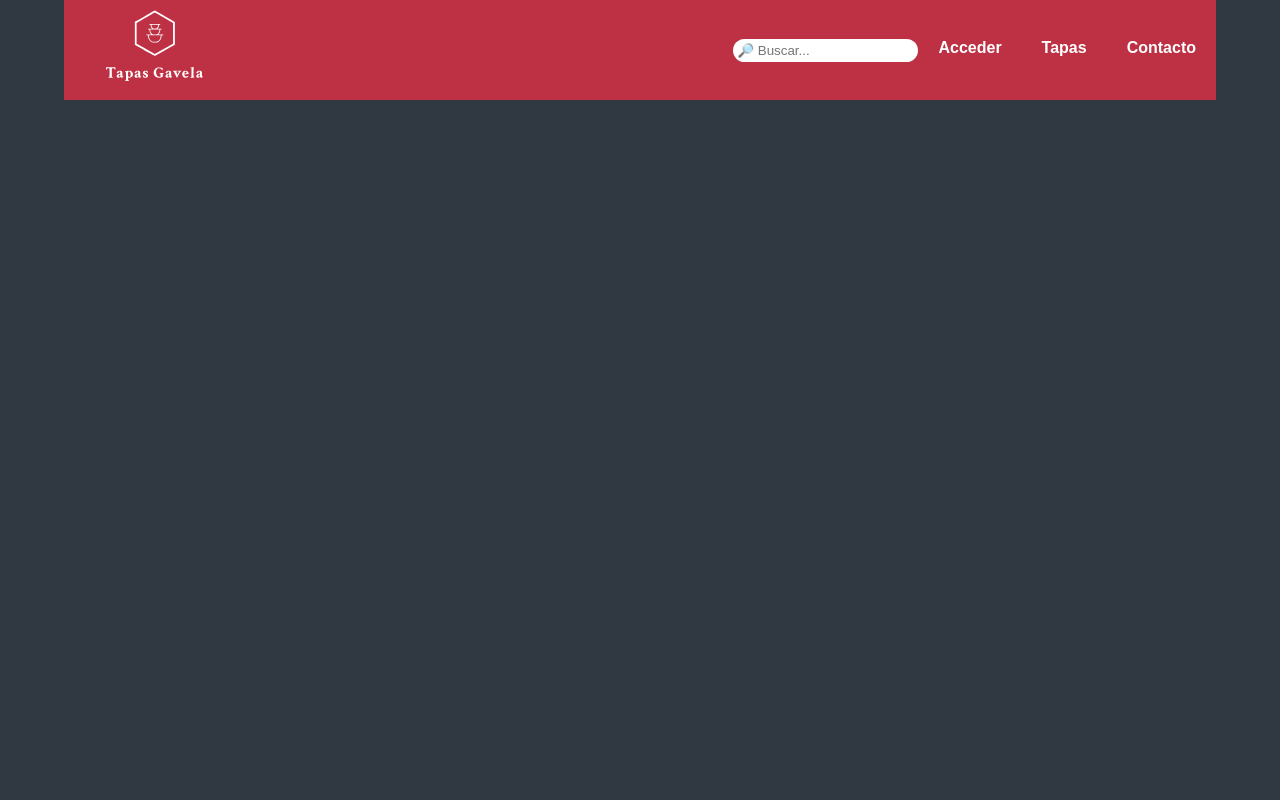
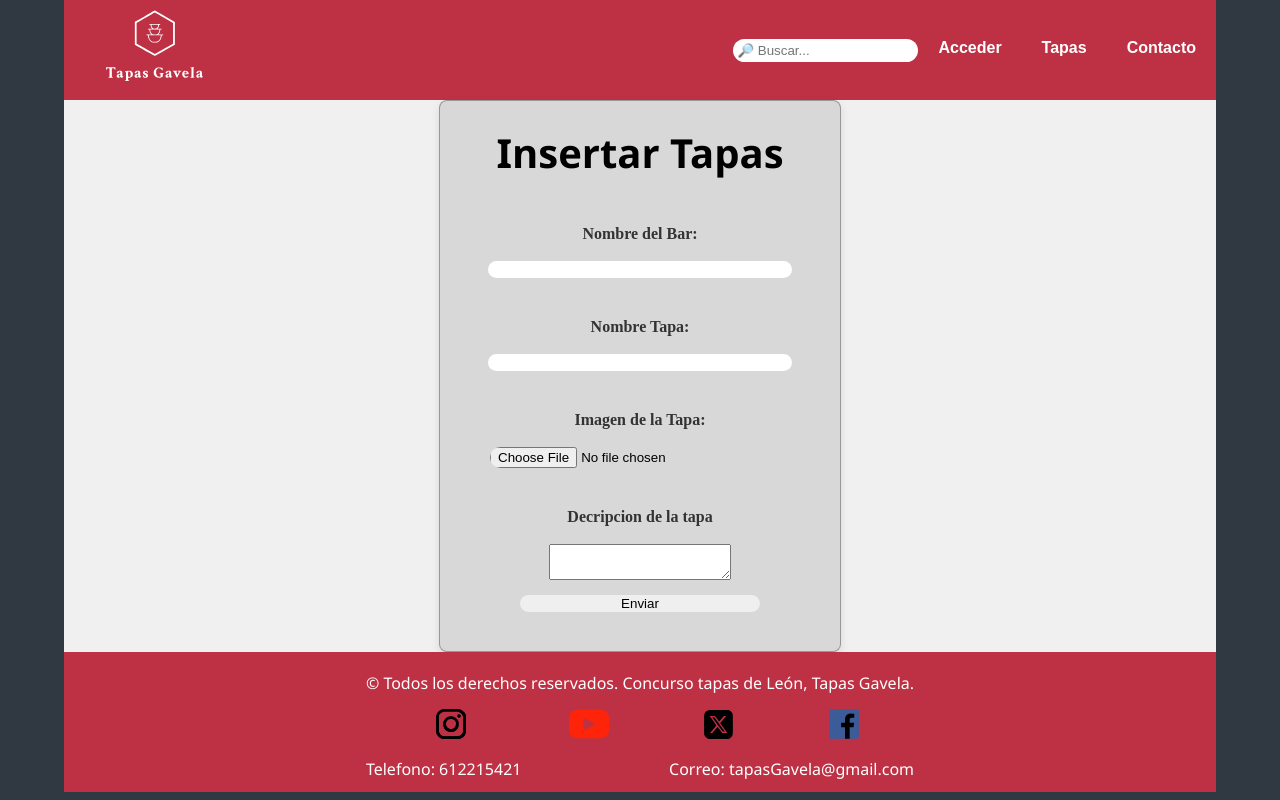
Before and after one commit to LuisTona/proyectoTapasJs, a PHP site: page /insertarTapa.html in a window 1280 px wide. Run offline with PHP 8.4, Linux system fonts and the light colour scheme.

Commit message:
insertar/a/medias

```diff
--- a/css/estilosGenerales.css
+++ b/css/estilosGenerales.css
@@ -25,6 +25,7 @@
     align-items: center;
     background-color: #be3144;
     box-shadow: 0 4px 8px rgba(0, 0, 0, 0.1);
+
 }
 
 #logo{
--- /dev/null
+++ b/css/insertar.css
@@ -0,0 +1,43 @@
+form{
+    border-radius: 8px;
+    box-shadow: 0 4px 8px rgba(0, 0, 0, 0.1);
+    background-color: #d8d8d8;
+    border: solid 1px rgba(128, 128, 128, 0.735);
+    width: 40%;
+    height: 400px;
+    max-width: 400px;
+    min-height: 550px;
+    display: flex;
+    justify-content: center;
+    align-items: center;
+    flex-direction: column;
+    text-align: center;
+    justify-self: center;
+    align-self: center;
+    & h2{
+        margin-top: 0px;
+    }
+
+    & label{
+        display: block;
+        margin-top: 12px;
+        font-weight: bold;
+        color: #333;
+    }
+
+    & input{
+        width: 75%;
+        border-radius: 15px;
+        margin-bottom: 10px;
+        border: none;
+    }
+
+    & input:last-child{
+        margin: 15px;
+        width: 60%;
+    }
+
+    & .enviar{
+        cursor: pointer;
+    }
+}
--- a/css/style.css
+++ b/css/style.css
@@ -1,4 +1,3 @@
-
 form {
     background-color: #fff;
     padding: 20px;
--- a/insertarTapa.html
+++ b/insertarTapa.html
@@ -4,6 +4,7 @@
     <meta charset="UTF-8">
     <meta name="viewport" content="width=device-width, initial-scale=1.0">
     <link rel="stylesheet" href="./css/landingPage.css">
+    <link rel="stylesheet" href="./css/insertar.css">
     <link rel="shortcut icon" href="./svg/logoTapasFavicon.svg" type="image/x-icon">
     <title>Insertar Tapa</title>
 </head>
@@ -53,8 +54,29 @@
         </nav>
      </header>
      <main>
-
+        <form action="" method="post" id="formulario">
+            <h2>Insertar Tapas</h2>
+            <label for="nomber">Nombre del Bar:</label><br>
+            <input type="text" id="nombreBar" class="nombreBar" name="nombreBar"><br>
+            <label for="nombreTapa">Nombre Tapa:</label><br>
+            <input type="text" id="nombreTapa" class="nombreTapa" name="nombreTapa"><br>
+            <label for="imagen">Imagen de la Tapa:</label><br>
+            <input type="file" name="imagen" id="imagen" class="imagen"><br>
+            <label for="descripcion">Decripcion de la tapa</label><br>
+            <textarea name="descripcion" id="descripcion"></textarea>
+            <input type="submit" value="Enviar" name="enviar" class="enviar">
+        </form>
      </main>
+     <footer id="contact">
+        <div>&copy; Todos los derechos reservados. Concurso tapas de León, Tapas Gavela.</div>
+        <div class="iconos">
+           <a href="#"><img src="./svg/insta.svg" alt="Logo Instagram"></a>
+           <a href="#"><img src="./svg/yt2.svg" alt="Logo Instagram"></a>
+           <a href="#"><img src="./svg/X.svg" alt="Logo Instagram"></a>
+           <a href="#"><img src="./svg/facebook.svg" alt="Logo Instagram"></a>
+        </div>
+        <div id="contacto"><div>Telefono: 612215421</div> <div> Correo: tapasGavela@gmail.com</div></div>
+     </footer>
 </body>
    <script type="module" src="./js/comprobacionUser.js"></script>
    <script type="module" src="./js/insertar.js"></script>
--- a/js/insertar.js
+++ b/js/insertar.js
@@ -1,5 +1,36 @@
-// import { logOut } from "./landingPage.js";
 import { controlUsuarios } from "./comprobacionUser.js";
+import { dataBares } from "./data.js";
 
 
 controlUsuarios();
+
+let formulario = document.getElementById('formulario');
+let nombreBar = document.getElementById('nombreBar');
+let nombreTapa = document.getElementById('nombreTapa');
+let imagen = document.getElementById('imagen');
+let descripcion = document.getElementById('descripcion');
+
+dataBares.forEach(element => {
+    console.log(element);
+    let arrayId = element.tapas;
+    arrayId.forEach(elementTapa =>{
+        console.log(elementTapa[0]);
+    })
+});
+
+formulario.addEventListener('submit', (event)=>{
+    event.preventDefault();
+    let dataTapa = {
+        nombreTapa: nombreBar.value.trim(),
+        tapa: [
+            {
+                id: null,
+                nombreTapa: nombreTapa.value.trim(),
+                imagenTapa: imagen.value.trim(),
+                descricion: descripcion.value.trim(),
+            }
+        ]
+    };
+    dataBares.push(dataTapa);
+    console.log(dataBares);
+})
```
